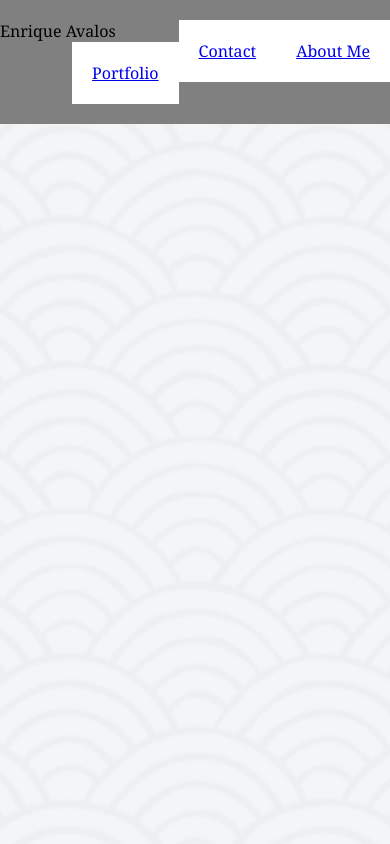
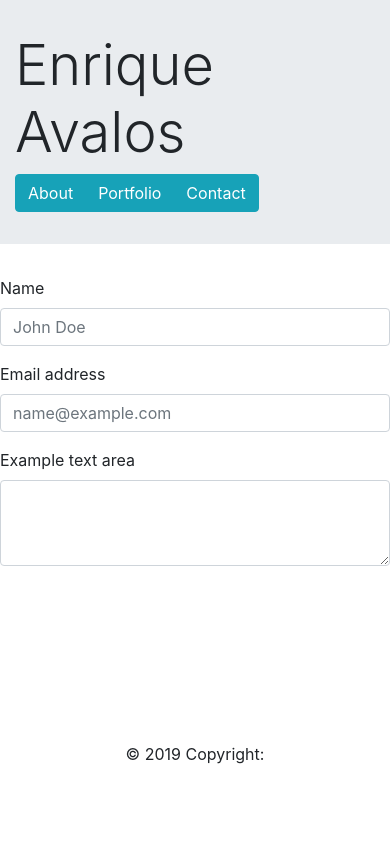
Before and after one commit to RiqCodes/Basic-Portfolio, a plain HTML site: page contact.html in a window 390 px wide. Shown: the top 844 px of the page. Drawn offline with nearby package versions, Linux system fonts and the light colour scheme; files whose address does not match are found by name.

Commit message:
added bootstrap. added jumbotron. added copyright footer. added placeholder images. added carousel. replaced style.css with hmm.css. deleted js.

```diff
--- a/assets/css/style.css
+++ /dev/null
@@ -1,58 +0,0 @@
-* {
-    padding:0px;
-    margin: 0px;
-  }
-
-  nav {
-      list-style-type: none;
-      margin: 0;
-      padding: 20px 20px 20px 0px;
-      width: 100%;
-      background-color: gray;
-      position: fixed;
-      font-family: 'Georgia', Times, Times New Roman, serif;
-  }
-
-  p {
-    float: right;
-
-    padding: 20px;
-    background-color: white;
-    transition: all 0.5s ease;
-  }
-  p:hover{
-    background-color: #90C3D4;
-  }
-
-  .start {
-    height: 100vh;
-
-  }
-
-  .middle {
-    height: 100vh;
-
-  }
-
-  .end {
-    height: 100vh;
-
-
-  }
-
-  img.bg {
-    min-height: 100%;
-    min-width: 1024px;
-    width: 100%;
-    height: auto;
-    position: fixed;
-    top: 0;
-    left: 0;
-    z-index: -1;
-}
-
-@media screen and (max-width: 1024px){
-    img.bg {
-    left: 50%;
-    margin-left: -512px; }
-}
--- a/assets/js/script.js
+++ /dev/null
@@ -1,20 +0,0 @@
-$(document).ready(function (){
-
-    $(".start_btn").click(function (){
-      $('html, body').animate({
-        scrollTop: $(".start").offset().top
-      }, 1500);
-    });
-
-    $(".middle_btn").click(function (){
-      $('html, body').animate({
-        scrollTop: $(".middle").offset().top
-      }, 2000);
-    });
-
-    $(".end_btn").click(function (){
-      $('html, body').animate({
-        scrollTop: $(".end").offset().top
-      }, 2000);
-    });
-  });
--- a/contact.html
+++ b/contact.html
@@ -1,41 +1,72 @@
 <!DOCTYPE html>
 <html lang="en">
 <head>
+    <link rel="stylesheet" href="https://stackpath.bootstrapcdn.com/bootstrap/4.3.1/css/bootstrap.min.css" integrity="sha384-ggOyR0iXCbMQv3Xipma34MD+dH/1fQ784/j6cY/iJTQUOhcWr7x9JvoRxT2MZw1T" crossorigin="anonymous">
+    <link rel="stylesheet" href="./hmm.css">
     <meta charset="UTF-8">
     <meta name="viewport" content="width=device-width, initial-scale=1.0">
     <meta http-equiv="X-UA-Compatible" content="ie=edge">
-    <link rel="stylesheet" href="./assets/css/style.css">
-    <script src="./assets/js/script.js"></script>
-    <title>My portfolio page 2</title>
+    <title>Portfolio</title>
 </head>
-<body>
-        <img src="C:\Users\Enrique\Desktop\Basic-Portfolio\assets\images\seigaiha\seigaiha.png" alt="backgrnd" class="bg";>
+<body<img src="filename.jpg" alt="bckgound" class="bg" />
 
-        <nav>Enrique Avalos
-                <p class="start_btn"><a href="index.html">About Me</a></p>
-            <p class="middle_btn"><a href="contact.html">Contact</a></p>
-            <p class="end_btn"><a href="portfolio.html">Portfolio</a></p>
-              </nav>
+       <div class="jumbotron jumbotron-fluid">
+        <div class="container">
+        <h1 class="display-4">Enrique Avalos</h1>
+        <div class="btn-group" role="group" aria-label="Basic example">
+                <a href="./index.html" class="btn btn-info" role="button">About</a>
+                <a href="./portfolio.html" class="btn btn-info" role="button">Portfolio</a>
+                <a href="./contact.html" class="btn btn-info" role="button">Contact</a>
+            </div>
+    </div>
+    </div>
+    <form>
+            <div class="form-group">
+              <label for="exampleFormControlInput1">Name</label>
+              <input type="email" class="form-control" id="exampleFormControlInput1" placeholder="John Doe">
+            </div>
+            <div class="form-group">
+                    <label for="exampleFormControlInput1">Email address</label>
+                    <input type="email" class="form-control" id="exampleFormControlInput1" placeholder="name@example.com">
+                  </div>
 
-              <div class="start"></div>
-              <div class="middle"></div>
-              <div class="end"></div>
+            <div class="form-group">
+              <label for="exampleFormControlTextarea1">Example text area</label>
+              <textarea class="form-control" id="exampleFormControlTextarea1" rows="3"></textarea>
+            </div>
+          </form>
 
-    <h2>
-        Contact
-    </h2>
+ <nav class="text-lower">
+        <!-- Footer -->
+<footer class="page-footer font-small cyan darken-3">
 
-    <p>
-        Name
-    </p>
-    <p>
-        Email
-    </p>
-    <p>
-        Message
-    </p>
+        <!-- Footer Elements -->
+        <div class="container">
 
+          <!-- Grid row-->
+          <div class="row">
 
+            <!-- Grid column -->
+            <div class="col-md-12 py-5">
+              <div class="mb-5 flex-center">
+              </div>
+            </div>
+            <!-- Grid column -->
 
+          </div>
+          <!-- Grid row-->
+
+        </div>
+        <!-- Footer Elements -->
+
+        <!-- Copyright -->
+        <div class="footer-copyright text-center py-3">© 2019 Copyright:
+
+        </div>
+        <!-- Copyright -->
+
+      </footer>
+      <!-- Footer -->
+    </nav>
 </body>
 </html>
```
Also changed, not shown: index.html (+49 -21 lines), portfolio.html (+73 -16 lines).
